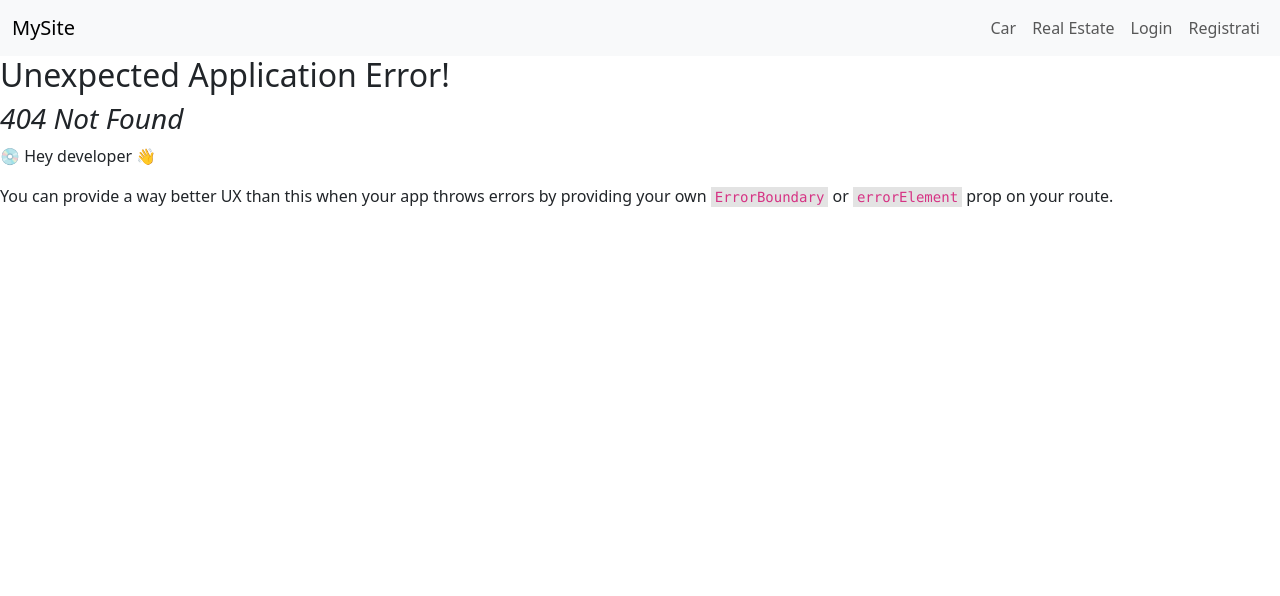
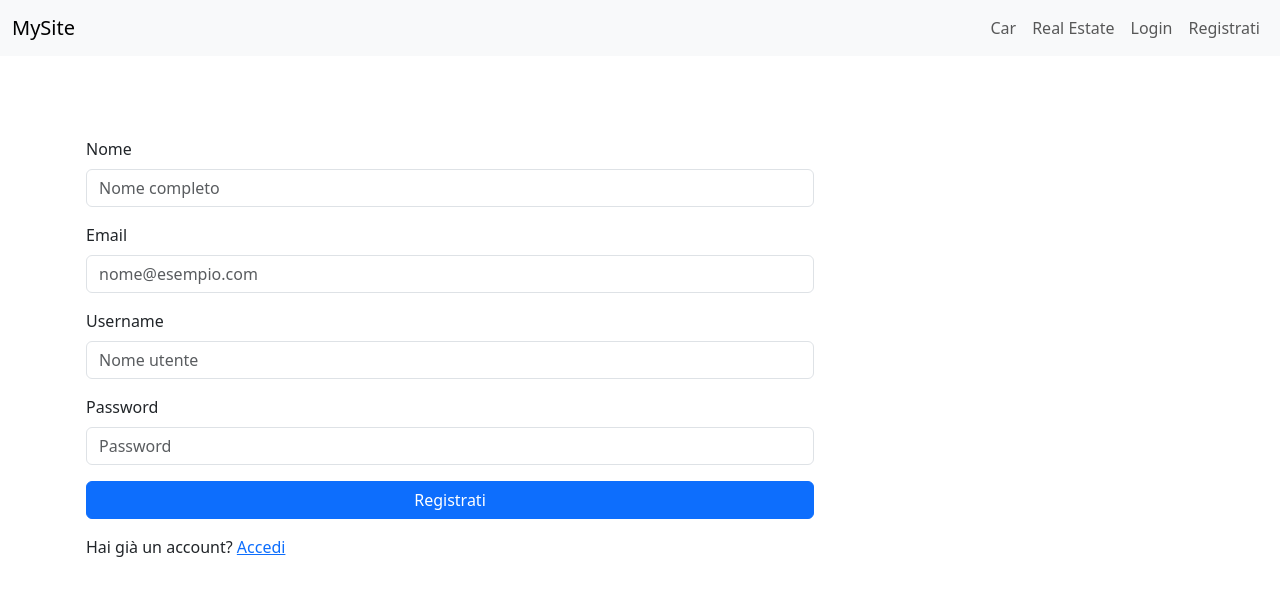
Before and after one commit to Kryo96/docuPreparazione, a React (Create React App) app in the folder progetto-leasing/app-frontend/: page /register in a window 1280 px wide. Before the commit this address had no page. Shown: the top 596 px of the page. Built offline with nearby package versions, Linux system fonts and the light colour scheme.

Commit message:
login form implemented

```diff
--- /dev/null
+++ b/progetto-leasing/app-frontend/src/Errors/RegistrationError.js
@@ -0,0 +1,74 @@
+import {useState, useEffect} from "react";
+import {FiAlertOctagon, FiCloudOff} from 'react-icons/fi'
+const RegistrationError = ({
+                        message= "Si è verificato un errore durante la registrazione.",
+                        type = "auth",
+                        show = false,
+                        onDismiss = () => {},
+                        className = '',
+                        autoHide = false,
+                        autoHideDelay = 5000
+                    }) => {
+    useEffect(() => {
+        let timer;
+        if (show && autoHide) {
+            timer = setTimeout(() => {
+                onDismiss()
+            }, autoHideDelay);
+        }
+
+        return () => {
+            if (timer) clearTimeout(timer);
+        };
+    }, [show, autoHide, autoHideDelay, onDismiss]);
+
+    if (!show) return null;
+
+    const errorTypeClasses = {
+        auth: "bg-danger-subtle border border-danger text-danger",
+        validation: "bg-warning-subtle border border-warning text-warning",
+        server: "bg-secondary-subtle border border-secondary text-secondary",
+        network: "bg-primary-subtle border border-primary text-primary",
+        default: "bg-light border border-dark text-dark"
+    }
+
+    const typeClass = errorTypeClasses[type] || errorTypeClasses.default;
+
+    const errorIcons = {
+        auth: (
+            <FiAlertOctagon />
+        ),
+        validation: (
+            <FiAlertOctagon />
+        ),
+        server: (
+            <FiCloudOff />
+        ),
+        network: (
+            <FiCloudOff />
+        )
+    };
+
+    const icon = errorIcons[type] || errorIcons.auth;
+
+    return (
+        <div
+            className={` h-auto mt-2 p-1 w-100 alert position-absolute z-1 d-flex align-items-start border-start border-2 rounded ${typeClass} ${className}`}
+            role="alert"
+            style={{ marginBottom: '0px' }}
+        >
+            <div className="flex-grow-1">
+                <p className="fw-medium mb-0">{icon} {message}</p>
+            </div>
+            <button
+                onClick={onDismiss}
+                type="button"
+                className="btn-close ms-auto"
+                aria-label="Chiudi"
+            ></button>
+        </div>
+
+    );
+};
+
+export default RegistrationError;
--- a/progetto-leasing/app-frontend/src/components/Main/Main.js
+++ b/progetto-leasing/app-frontend/src/components/Main/Main.js
@@ -1,10 +1,6 @@
 import 'bootstrap/dist/css/bootstrap.min.css';
 
 import FastSearch from './MainElements/FastSearch';
-import LoginForm from "./MainElements/LoginForm";
-import MainImageSection from './MainElements/MainSections/MainImageSection';
-import MainHomepageSection from './MainElements/MainSections/MainHomepageSection';
-
 import RegistrationForm from "./MainElements/RegistrationForm";
 import ContractFastSearch from "./MainElements/ContractSearchForm/ContractFastSearch";
 import AdvancedCarContractSearch from "./MainElements/ContractSearchForm/AdvancedCarContractSearch";
@@ -15,22 +11,25 @@ import LeasesList from "./MainElements/LeasingViews/LeasesList";
 import ExpiredLeasesList from "./MainElements/LeasingViews/ExpiredLeasesList";
 import CreateLeaseContract from "./MainElements/LeasingOperations/CreateLeaseContract";
 
-function Main() {
+
+
+function Main({ sections }) {
     return (
 
         <main className="container my-12">
+            {
+                sections?.map((section, index) => (
+                    <div key={index} className={section.Classname} style={{height: section.Style.height}} >
+                        <section.Component />
+                    </div>
+                ))
+            }
 
-            <div className="row justify-content-center mb-4" style={{height: "600px"}}>
-                <MainImageSection />
+            <div className="row" style={{height:'600px'}}>
+                <RegistrationForm />
             </div>
 
-            <div className="row justify-content-center mb-4" style={{height: "600px"}}>
-                <MainHomepageSection />
-            </div>
 
-            <div className="row justify-content-center">
-                <LoginForm />
-            </div>
         </main>
     )
 }
--- a/progetto-leasing/app-frontend/src/components/Main/MainElements/LoginForm.js
+++ b/progetto-leasing/app-frontend/src/components/Main/MainElements/LoginForm.js
@@ -136,7 +136,7 @@ function LoginForm() {
             </form>
 
             <p className="mt-3">
-                Non hai un account? <a href="/registrazione">Registrati</a>
+                Non hai un account? <a href="/register">Registrati</a>
             </p>
         </div>
         </>
--- a/progetto-leasing/app-frontend/src/components/Main/MainElements/MainSections/MainHomepageSection.js
+++ b/progetto-leasing/app-frontend/src/components/Main/MainElements/MainSections/MainHomepageSection.js
@@ -65,7 +65,6 @@ function MainHomepageSection() {
                 </h1>
             </div>
 
-            {/* Carousel */}
             <div id="mainCarousel" className="carousel slide h-75" data-bs-ride="carousel">
                 <div className="carousel-indicators mb-0">
                     {slides.map((_, i) => (
@@ -81,7 +80,6 @@ function MainHomepageSection() {
                     ))}
                 </div>
 
-                {/* Slides dinamiche */}
                 <div className="carousel-inner h-100 bg-opacity-75 bg-primary">
                     {slides.map((slide, i) => (
                         <div key={i} className={`carousel-item ${i === 0 ? 'active' : ''} h-100`}>
@@ -105,8 +103,6 @@ function MainHomepageSection() {
                     ))}
                 </div>
 
-
-                {/* Controlli */}
                 <button className="carousel-control-prev" type="button" data-bs-target="#mainCarousel" data-bs-slide="prev">
                     <span className="carousel-control-prev-icon" aria-hidden="true"></span>
                     <span className="visually-hidden">Precedente</span>
--- a/progetto-leasing/app-frontend/src/components/Main/MainElements/RegistrationForm.js
+++ b/progetto-leasing/app-frontend/src/components/Main/MainElements/RegistrationForm.js
@@ -1,25 +1,84 @@
 import { useState } from "react";
+import {useNavigate} from "react-router-dom";
+import { useAuth } from "../../../provider/AuthProvider";
+import RegistrationError from "../../../Errors/RegistrationError";
 
 function RegistrationForm() {
+    const { setToken } = useAuth();
+    const navigate = useNavigate();
     const [username, setUsername] = useState("");
     const [password, setPassword] = useState("");
     const [email, setEmail] = useState("");
     const [name, setName] = useState("");
 
+    const [error, setError] = useState({
+        show: false,
+        message: '',
+        type: 'auth',
+    });
+
+    function dismissError() {
+        setError({ ...error, show: false });
+    }
+
+    const handleWhoIsInput = (e, callback) => {
+        e.preventDefault();
+
+        const emailRegex = /^[a-zA-Z0-9._%+-]+@[a-zA-Z0-9.-]+\.[a-zA-Z]{2,}$/;
+        const usernameRegex = /^[a-zA-Z0-9_]{3,}$/;
+        const passwordRegex = /^.*(?=.{8,})/;
+
+        console.log(email.length)
+        if (email.includes('@') && email.includes('.') || email.length === 0) {
+
+            if (!emailRegex.test(email)) {
+
+                setError({
+                    show: true,
+                    message: "Email non valida!",
+                    type: 'validation',
+                });
+                return;
+            }
+        }
+
+
+        if (!usernameRegex.test(username)) {
+            setError({
+                show: true,
+                message: "Username non valido!",
+                type: 'validation',
+            });
+            return;
+        }
+
+
+        if (!passwordRegex.test(password)) {
+            setError({
+                show: true,
+                message: "Password non valida!",
+                type: 'validation',
+            });
+            return;
+        }
+
+        callback(e);
+    };
+
     function handleSubmit(e) {
         e.preventDefault();
 
-        fetch("http://localhost:8080/register", {
+        fetch("http://localhost:8080/auth/signup", {
             method: "POST",
             headers: {
-                "Content-Type": "application/json"
+                "Content-Type": "application/json",
             },
             body: JSON.stringify({
-                username: username,
-                password: password,
-                email: email,
-                name: name
-            })
+                username,
+                password,
+                email,
+                name,
+            }),
         })
             .then((response) => {
                 if (!response.ok) {
@@ -28,18 +87,34 @@ function RegistrationForm() {
                 return response.json();
             })
             .then((data) => {
-                console.log("Registrazione riuscita:", data);
+                if (data.token) {
+                    setToken(data.token);
+                    window.location.href = "/";
+                }
             })
             .catch((error) => {
-                console.error("Errore nella registrazione:", error);
+                setError({
+                    show: true,
+                    message: error.message || "Errore nella registrazione",
+                    type: "auth",
+                });
             });
     }
 
     return (
-        <div className="row justify-content-center align-items-center">
-            <div className="col-md-6">
-                <h1 className="mb-4">Registrazione Utente</h1>
-                <form onSubmit={handleSubmit}>
+        <>
+            <div className="p-0">
+                <RegistrationError
+                    show={error.show}
+                    message={error.message}
+                    type={error.type}
+                    onDismiss={dismissError}
+                    autoHide={true}
+                />
+            </div>
+
+            <div className="col-md-8 p-3">
+                <form onSubmit={(event) => handleWhoIsInput(event, handleSubmit)}>
                     <div className="mb-3">
                         <label htmlFor="name" className="form-label">Nome</label>
                         <input
@@ -48,7 +123,7 @@ function RegistrationForm() {
                             id="name"
                             value={name}
                             onChange={(e) => setName(e.target.value)}
-                            required
+                            placeholder="Nome completo"
                         />
                     </div>
 
@@ -60,7 +135,7 @@ function RegistrationForm() {
                             id="email"
                             value={email}
                             onChange={(e) => setEmail(e.target.value)}
-                            required
+                            placeholder="nome@esempio.com"
                         />
                     </div>
 
@@ -72,7 +147,7 @@ function RegistrationForm() {
                             id="username"
                             value={username}
                             onChange={(e) => setUsername(e.target.value)}
-                            required
+                            placeholder="Nome utente"
                         />
                     </div>
 
@@ -84,18 +159,18 @@ function RegistrationForm() {
                             id="password"
                             value={password}
                             onChange={(e) => setPassword(e.target.value)}
-                            required
+                            placeholder="Password"
                         />
                     </div>
 
-                    <button type="submit" className="btn btn-success w-100">Registrati</button>
+                    <button type="submit" className="btn btn-primary w-100">Registrati</button>
                 </form>
 
                 <p className="mt-3">
                     Hai già un account? <a href="/login">Accedi</a>
                 </p>
             </div>
-        </div>
+        </>
     );
 }
 
--- a/progetto-leasing/app-frontend/src/pages/HomePage.js
+++ b/progetto-leasing/app-frontend/src/pages/HomePage.js
@@ -1,8 +1,17 @@
 import Main from "../components/Main/Main";
+import LoginForm from "../components/Main/MainElements/LoginForm";
+import MainImageSection from '../components/Main/MainElements/MainSections/MainImageSection';
+import MainHomepageSection from '../components/Main/MainElements/MainSections/MainHomepageSection';
 
 function HomePage() {
+    const sections = [
+        {Component: MainImageSection, Classname:"row justify-content-center mb-4", Style:{height: "600px"}},
+        {Component: MainHomepageSection, Classname: "row justify-content-center mb-4", Style:{height: "600px"}},
+        {Component: LoginForm, Classname: "row justify-content-center", Style:{height: "auto"}},
+    ]
+
     return (
-        <Main />
+        <Main sections={sections} />
     )
 }
 export default HomePage;
--- /dev/null
+++ b/progetto-leasing/app-frontend/src/pages/RegistrationPage.js
@@ -0,0 +1,11 @@
+import RegistrationForm from "../components/Main/MainElements/RegistrationForm";
+import Main from "../components/Main/Main";
+
+function RegistrationPage() {
+    return (
+        <>
+            <Main />
+        </>
+    )
+}
+export default RegistrationPage;
--- a/progetto-leasing/app-frontend/src/provider/AuthProvider.js
+++ b/progetto-leasing/app-frontend/src/provider/AuthProvider.js
@@ -12,11 +12,11 @@ import {
 // It also ensures that the default authorization header in axios is updated with the authentication token whenever it changes.
 
 
-const AuthContext = createContext('security');
+const AuthContext = createContext();
 
 function AuthProvider({ children }){
     // State to hold the authentication token
-    const [token, setToken_] = useState(localStorage.getItem("token"));
+    const [token, setToken_] = useState(localStorage.getItem("token") || null);
 
     // Function to set the authentication token
     function setToken(newToken){
@@ -26,7 +26,7 @@ function AuthProvider({ children }){
     useEffect(() => {
         if (token) {
             axios.defaults.headers.common["Authorization"] = "Bearer " + token;
-            localStorage.setItem('token',token);
+            localStorage.setItem('token', token);
         } else {
             delete axios.defaults.headers.common["Authorization"];
             localStorage.removeItem('token')
--- a/progetto-leasing/app-frontend/src/routes/ProtectedRoutes.js
+++ b/progetto-leasing/app-frontend/src/routes/ProtectedRoutes.js
@@ -1,12 +1,13 @@
-import { Navigate, Outlet } from "react-router-dom";
+import {Navigate, Outlet, useLocation} from "react-router-dom";
 import { useAuth } from "../provider/AuthProvider";
 
 export const ProtectedRoutes = () => {
     const { token } = useAuth();
+    const location = useLocation();
 
     // Check if the user is authenticated
     if (!token) {
-        // If not authenticated, redirect to the login page
+        // If not authenticated, redirect to the login page, storing the current location
         return <Navigate to="/login" />;
     }
 
--- a/progetto-leasing/app-frontend/src/routes/index.js
+++ b/progetto-leasing/app-frontend/src/routes/index.js
@@ -2,9 +2,16 @@ import { RouterProvider, createBrowserRouter } from "react-router-dom";
 import { useAuth } from "../provider/AuthProvider";
 import { ProtectedRoutes } from "./ProtectedRoutes";
 import HomePage from "../pages/HomePage";
+import RegistrationPage from "../pages/RegistrationPage";
+import {useEffect, useState} from "react";
 
 const Routes = () => {
     const { token } = useAuth();
+    const [isAuthenticated, setIsAuthenticated] = useState(!!token);
+
+    useEffect(() => {
+        setIsAuthenticated(!!token);
+    }, [token]);
 
     // Define public routes accessible to all users
     const routesForPublic = [
@@ -45,13 +52,17 @@ const Routes = () => {
         {
             path: "/",
             element: <HomePage />,
+        },
+        {
+            path:"/register",
+            element: <RegistrationPage />
         }
     ];
 
     // Combine and conditionally include routes based on authentication status
     const router = createBrowserRouter([
         ...routesForPublic,
-        ...(!token ? routesForNotAuthenticatedOnly : []),
+        ...(!isAuthenticated ? routesForNotAuthenticatedOnly : []),
         ...routesForAuthenticatedOnly,
     ]);
 
```
